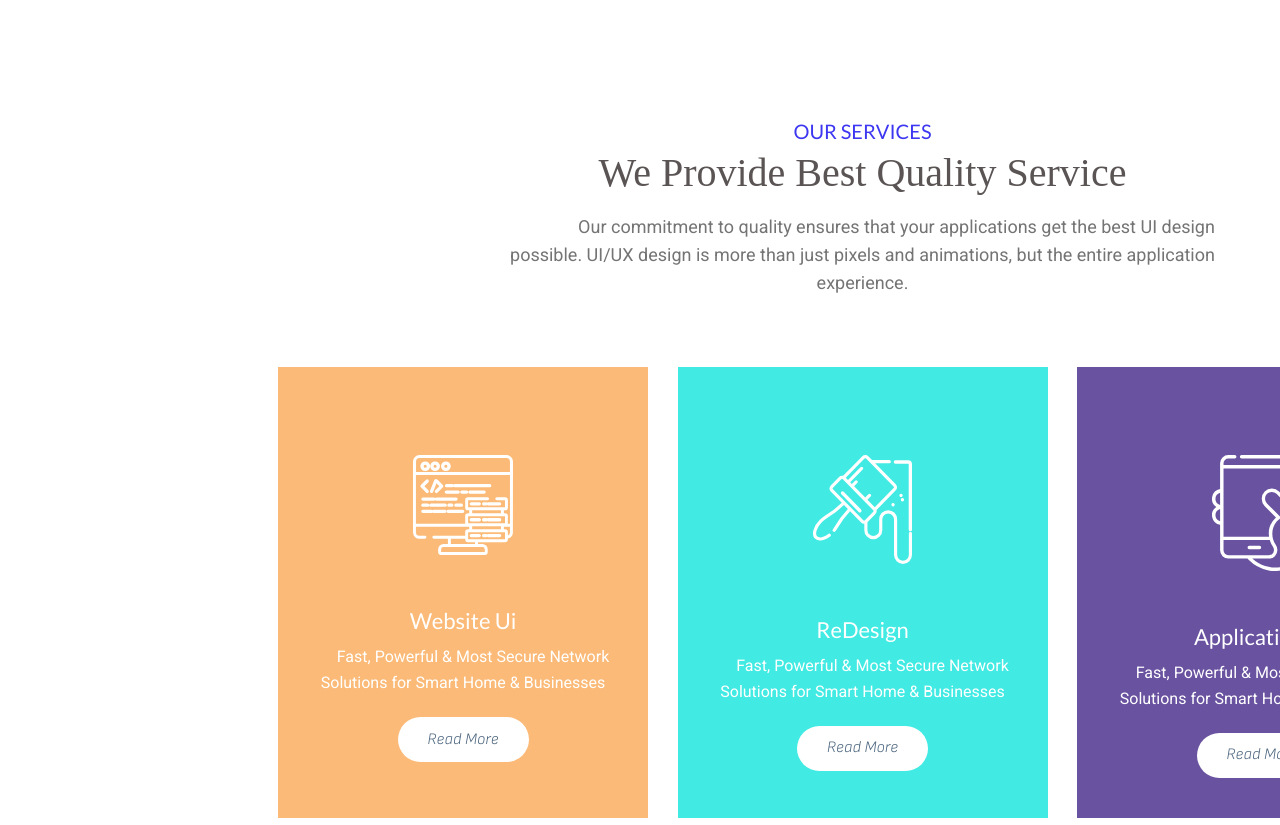
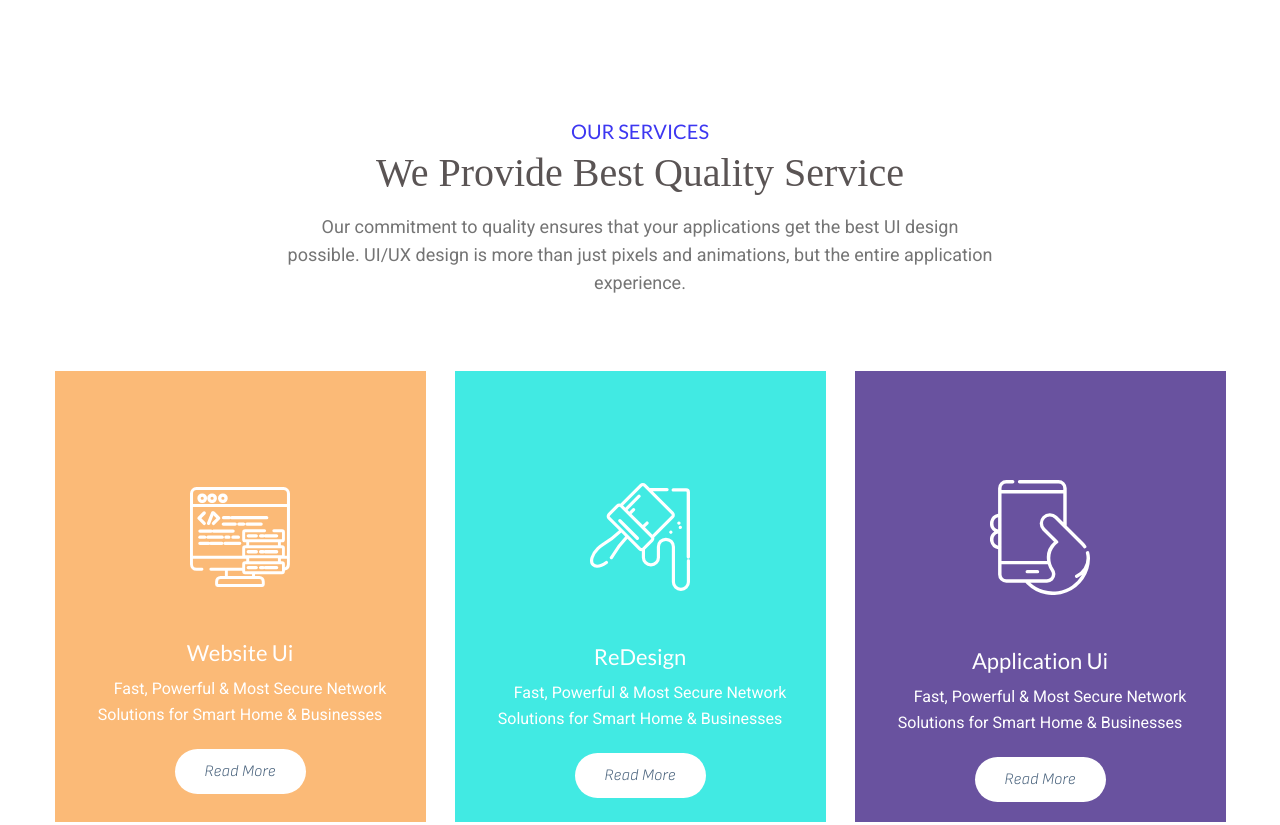
Before and after one commit to Asanidze/work-6, a plain HTML site: page index.html in a window 1280 px wide. Shown: the part 1060-1885 px from the top of the page. Drawn offline with Linux system fonts and the light colour scheme.

Commit message:
update css

```diff
--- a/styles/style.css
+++ b/styles/style.css
@@ -72,8 +72,8 @@
 	margin-left: 271px;
 }
 .bottom-box {
-	width: 1725px;
-	height: 1221px;
+	width: 1171px;
+	height: 1450px;
 	margin: 0 auto;
 }
 .header-box {
@@ -81,8 +81,9 @@
 	height: 186px;
 	display: flex;
 	margin: 0 auto;
+	margin-bottom: 64px;
 	flex-direction: column;
-	align-items: center;
+	text-align: center;
 }
 .service {
 	font-size: 20px;
@@ -99,26 +100,25 @@
 	width: 712px;
 	height: 85px;
 	color: #747474;
+	margin: 0 auto;
 	font-size: 18px;
 	line-height: 28px;
 	text-align: center;
-	text-indent: 68px;
 	font-family: 'Roboto', sans-serif;
 }
 .wrap-div {
 	display: flex;
 	flex-wrap: wrap;
-	margin: 0 auto;
 	justify-content: space-between;
-	width: 1169px;
-	height: 1094px;
+	width: 1171px;
 	margin-top: 60px;
 }
 .wrapper {
 	display: flex;
 	align-items: center;
 	flex-direction: column;
-	width: 370px;
+	justify-content: center;
+	width: 371px;
 	height: 451px;
 	background: #FBBA77;
 }
```
